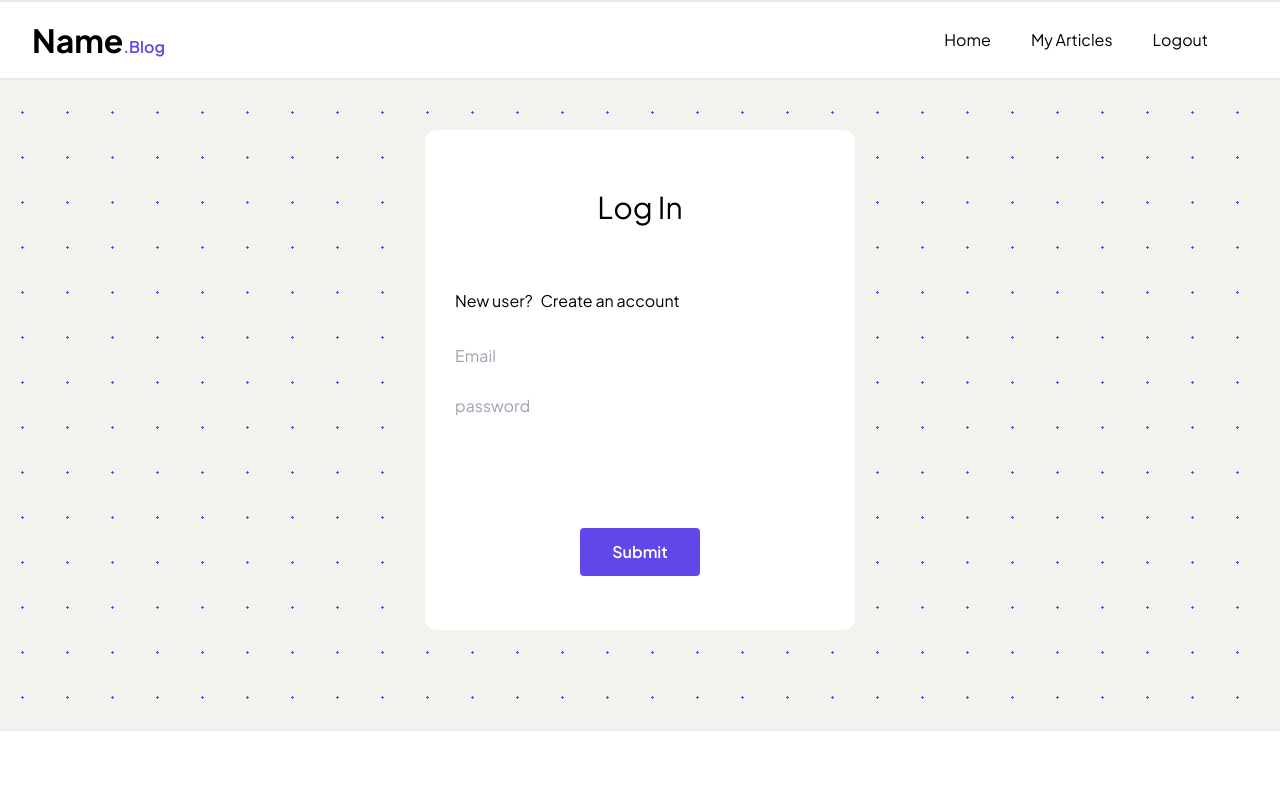
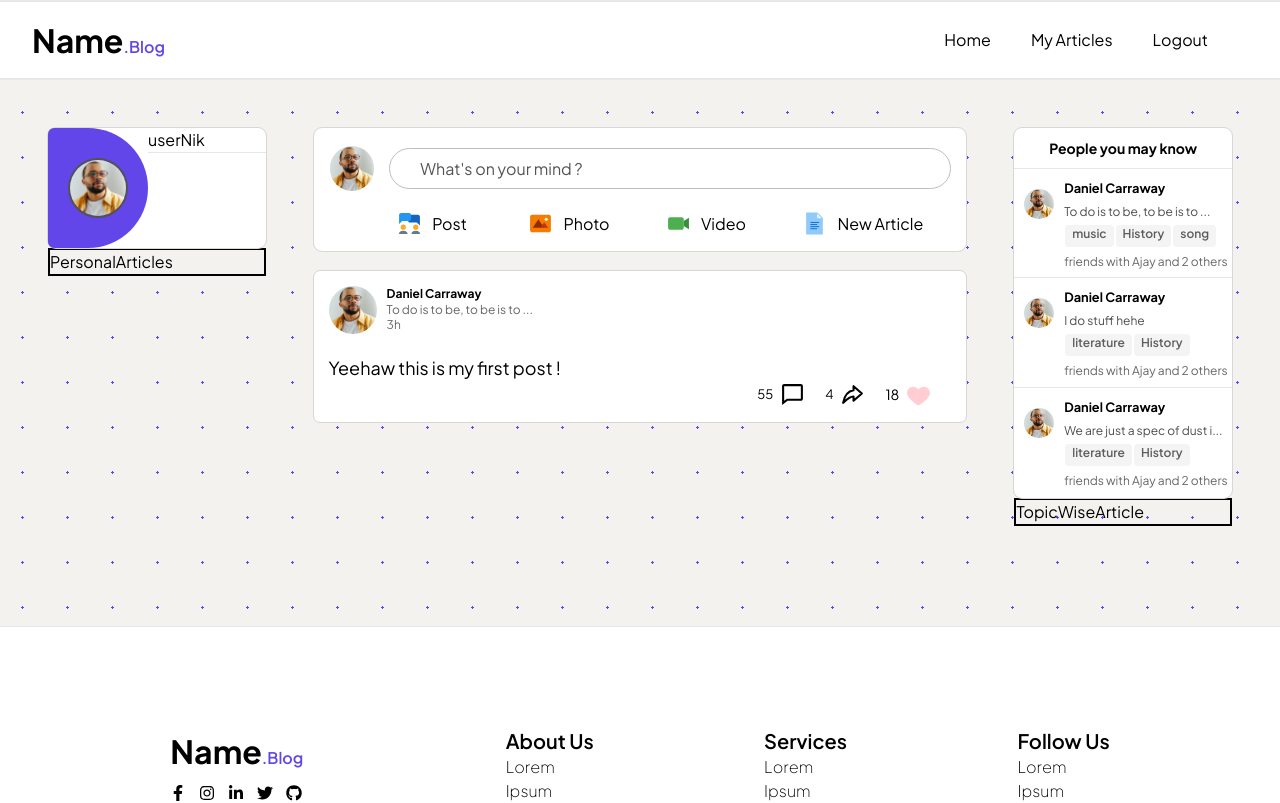
Before and after one commit to DunderMifflinTech/react_blogs, a React (Create React App) app: page /user-wall in a window 1280 px wide. Before the commit this address led to /login. Shown: the top 803 px of the page. Built offline with nearby package versions, Linux system fonts and the light colour scheme.

Commit message:
creating post component

```diff
--- a/src/App.js
+++ b/src/App.js
@@ -21,11 +21,11 @@ function App() {
       <Navbar />
       <Routes>
         <Route path ='/login' element = {<Login/>}/>
-        <Route element = {<ProtectedRoutes/>}>
+        {/* <Route element = {<ProtectedRoutes/>}> */}
           <Route path="/" element={<Home />} />
           <Route path="/articles" element={<Article info={BlogData[0]} />} />
           <Route path = "/user-wall" element = {<UserWall/>}/>
-        </Route>
+        {/* </Route> */}
         <Route path="/p" element={<Playground />} />
         <Route path ='/play' element={<Playaround/>} />
       </Routes>
--- /dev/null
+++ b/src/components/userWall/children/feed/Post/Post.css
@@ -0,0 +1,16 @@
+.like-enabled-icon{
+    translate: scale(100%);
+    position: relative;
+    animation-name: like-button-animation;
+    animation-duration: 200ms;
+}
+
+@keyframes like-button-animation {
+    50%{
+        transform: scale(1.2);
+    }
+
+    75%{
+        transform: scale(1);
+    }
+}
--- a/src/components/userWall/children/feed/Post/Post.js
+++ b/src/components/userWall/children/feed/Post/Post.js
@@ -1,12 +1,16 @@
-import React from 'react';
+import {React, useState} from 'react';
 import userPFP from '../../../../../images/userPFP.png';
+import {FcLike, FcLikePlaceholder} from 'react-icons/fc'
+import {TbShare3} from 'react-icons/tb'
+import {BiComment} from 'react-icons/bi'
 import { Link, NavLink, useNavigate } from 'react-router-dom';
+import './Post.css'
 
 const bio = 'To do is to be, to be is to do, scooby dooby doo';
-
 function Post({}) {
+    const [likeVar, setLikeVar] = useState(false);
   return (
-    <div className="h-[100px] w-full bg-[#fff] mt-[20px] rounded-md outline outline-[1px] outline-[#d7d7d7]">
+    <div className="h-auto w-full bg-[#fff] mt-[20px] rounded-md outline outline-[1px] outline-[#d7d7d7]">
       <div>
         <div className="post-container p-[15px]">
           {' '}
@@ -22,12 +26,23 @@ function Post({}) {
                 <li className="h-[15px] user-name list-none text-[12px] font-bold flex items-center">
                   Daniel Carraway
                 </li>
-                <li className="h-[15px] user-bio list-none text-[12px] text-[#4d4d4d]">
+                <li className="h-[15px] user-bio list-none text-[12px] text-[#666666]">
                   {' '}
                   {bio.length > 28 ? bio.substring(0, 28) + '...' : bio}
                 </li>
-                <li className="time-stamp h-[15px] list-none text-[#4d4d4d] text-[12px]"> 3h</li>
+                <li className="time-stamp h-[15px] list-none text-[#666666] text-[12px]"> 3h</li>
               </ul>
+            </div>
+          </div>
+          <div>
+            <div className='post-body text-lg text-[#000] pt-[20px] text-[0.9rem]'>
+                Yeehaw this is my first post !
+            </div>
+            <div className='flex flex-row-reverse select-none'>
+                <div onClick={()=>setLikeVar(lv=> !lv)} className='like hover:cursor-pointer pr-[20px] flex text-[14px] items-center'><span className='pr-[7px]'>18</span>{likeVar?<FcLike size={25} className='like-enabled-icon'/> : <FcLikePlaceholder size={25} />}</div>
+                <div className='share pr-[20px] hover:cursor-pointer flex text-[13px] items-center'><span className='pr-[7px]'>4</span><TbShare3 size={25}/></div>
+                <div className='comment pr-[20px] hover:cursor-pointer flex text-[13px] items-center'><span className='pr-[7px]'>55</span><BiComment size={25}/></div>
+                <br/>
             </div>
           </div>
         </div>
--- a/src/redux/auth/authReducer.js
+++ b/src/redux/auth/authReducer.js
@@ -6,6 +6,8 @@ import {
   USER_LOGOUT_SUCCESS,
   USER_LOGOUT_FAILURE,
 } from './authTypes';
+
+//! CHANGE HERE FOR NORMAL LOGIN FUNCTIONALITY
 
 const initialState = {
   loading: false,
```
Also changed, not shown: 1 other file (tests, documents, lock files or other folders).
